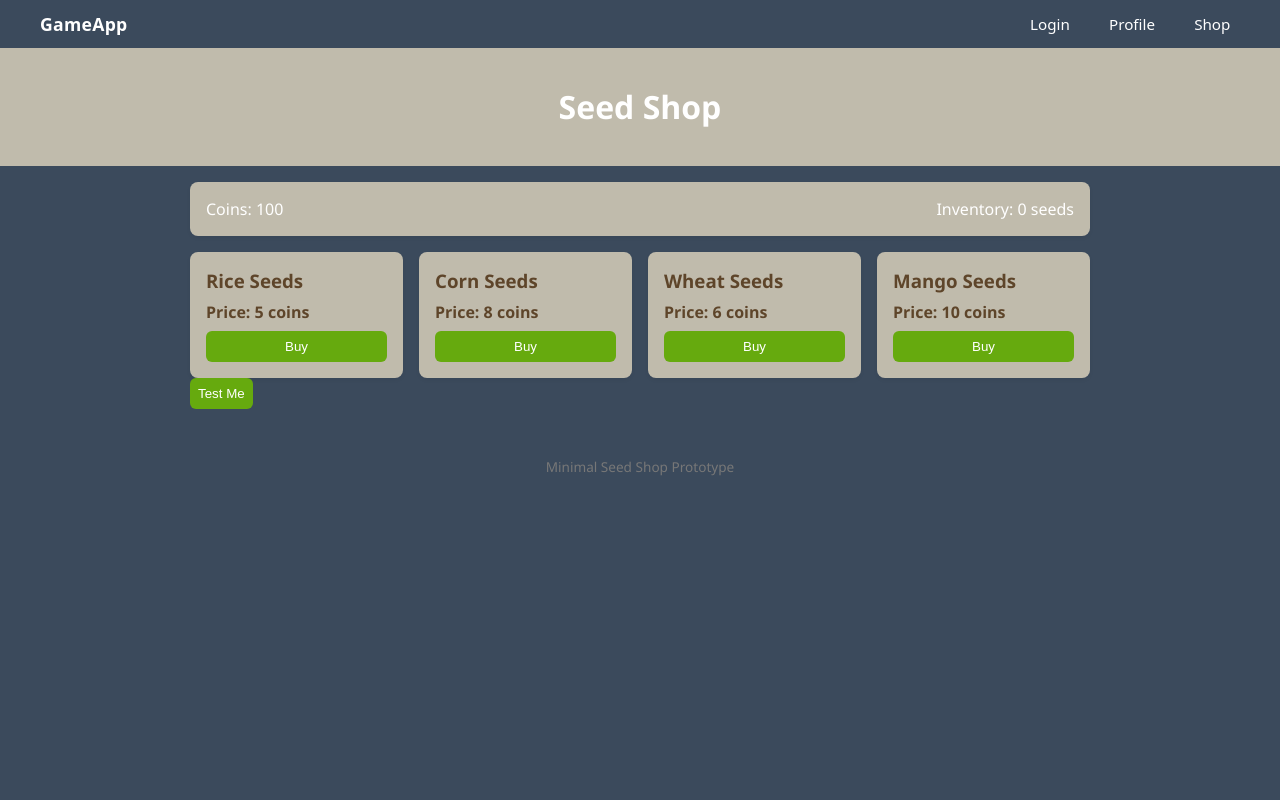
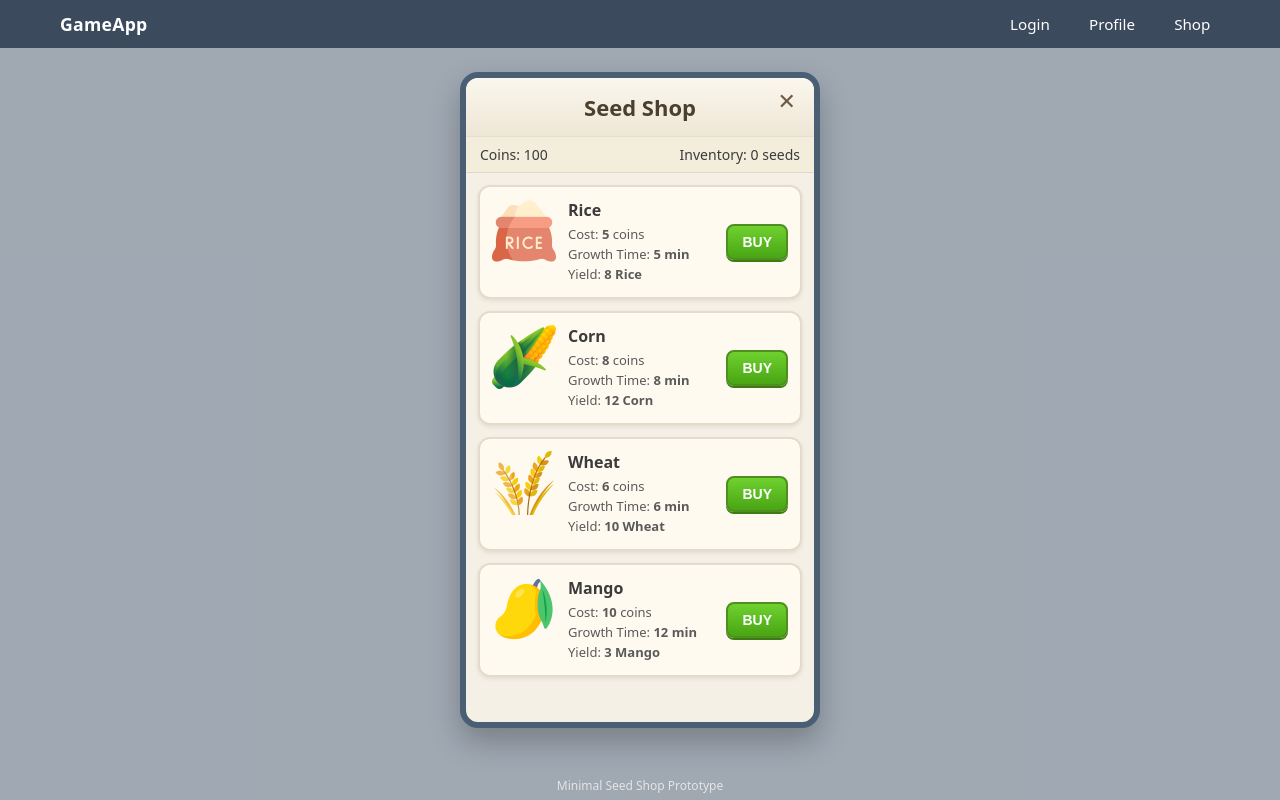
Before and after one commit to NectherLouieDev/pocket-farm-tycoon, a website built with Vite: page src/components/shop/index.html in a window 1280 px wide. Built offline with nearby package versions, Linux system fonts and the light colour scheme.

Commit message:
updated shop page and navigation to always be on top

```diff
--- a/src/components/navigation-bar/style.css
+++ b/src/components/navigation-bar/style.css
@@ -1,9 +1,20 @@
 /* Navigation Bar */
-.navigation-bar {
+/* .navigation-bar {
   width: 100%;
   background-color: #3b4a5c;
   color: #ffffff;
   font-family: system-ui, -apple-system, Segoe UI, Roboto, sans-serif;
+} */
+
+.navigation-bar {
+  position: fixed;   /* or absolute if you really want */
+  top: 0;
+  left: 0;
+  width: 100%;
+  background-color: #3b4a5c;
+  color: #ffffff;
+
+  z-index: 9999;     /* higher than your shop modal */
 }
 
 /* Inner container */
--- a/src/components/shop/index.html
+++ b/src/components/shop/index.html
@@ -1,6 +1,5 @@
 <!DOCTYPE html>
 <html lang="en">
-
 <head>
   <meta charset="UTF-8" />
   <meta name="viewport" content="width=device-width, initial-scale=1.0" />
@@ -10,21 +9,32 @@
 
 <body>
 
-  <header>
-    <h1 id="header-title">Farmer Seed Shop</h1>
-  </header>
+  <!-- Background page (optional later for your game screen) -->
+  <div class="app-background"></div>
 
-  <div class="container">
+  <!-- Seed shop panel -->
+  <div class="shop-modal">
 
-    <div class="balance">
-      <div>Coins: <span id="coins">100</span></div>
-      <div>Inventory: <span id="inventory">0</span> seeds</div>
+    <div class="shop-panel">
+
+      <!-- Header -->
+      <div class="shop-header">
+        <h2>Seed Shop</h2>
+        <button class="close-btn" aria-label="Close">✕</button>
+      </div>
+
+      <!-- Top status (coins + inventory like your prototype) -->
+      <div class="shop-status">
+        <div>Coins: <span id="coins">100</span></div>
+        <div>Inventory: <span id="inventory">0</span> seeds</div>
+      </div>
+
+      <!-- Items list (cards go here) -->
+      <div class="shop-list" id="shopGrid">
+        <!-- JS will insert shop cards here -->
+      </div>
+
     </div>
-
-    <!-- Only an empty container now -->
-    <div class="grid" id="shopGrid"></div>
-
-    <button id="testBtn">Test Me</button>
 
   </div>
 
@@ -36,5 +46,4 @@
   <script type="module" src="../../utils/navigationLoader.js"></script>
 
 </body>
-
 </html>
--- a/src/components/shop/script.js
+++ b/src/components/shop/script.js
@@ -1,33 +1,44 @@
-
 let headerTitle = "Seed Shop";
 
 let coins = 100;
 let inventory = 0;
 
 /* -----------------------------
-   SHOP DATA (separated)
+   SHOP DATA
 --------------------------------*/
 
 const seeds = [
   {
     id: "rice",
-    title: "Rice Seeds",
-    price: 5
+    title: "Rice",
+    price: 5,
+    image: "./images/rice.png",
+    growth: "5 min",
+    yield: "8 Rice"
   },
   {
     id: "corn",
-    title: "Corn Seeds",
-    price: 8
+    title: "Corn",
+    price: 8,
+    image: "./images/corn.png",
+    growth: "8 min",
+    yield: "12 Corn"
   },
   {
     id: "wheat",
-    title: "Wheat Seeds",
-    price: 6
+    title: "Wheat",
+    price: 6,
+    image: "./images/wheat.png",
+    growth: "6 min",
+    yield: "10 Wheat"
   },
   {
     id: "mango",
-    title: "Mango Seeds",
-    price: 10
+    title: "Mango",
+    price: 10,
+    image: "./images/mango.png",
+    growth: "12 min",
+    yield: "3 Mango"
   }
 ];
 
@@ -41,21 +52,25 @@ function renderShop() {
   shopGrid.innerHTML = "";
 
   seeds.forEach(seed => {
-    const card = document.createElement("div");
-    card.className = "card";
+    const item = document.createElement("div");
+    item.className = "shop-item";
 
-    card.innerHTML = `
-      <h3>${seed.title}</h3>
-      <div class="price">Price: ${seed.price} coins</div>
-      <button data-id="${seed.id}">Buy</button>
+    item.innerHTML = `
+      <img src="${seed.image}" alt="${seed.title}">
+      <div class="shop-item-info">
+        <h3>${seed.title}</h3>
+        <p>Cost: <strong>${seed.price}</strong> coins</p>
+        <p>Growth Time: <strong>${seed.growth}</strong></p>
+        <p>Yield: <strong>${seed.yield}</strong></p>
+      </div>
+      <button data-id="${seed.id}">BUY</button>
     `;
 
-    const button = card.querySelector("button");
-    button.addEventListener("click", () => {
+    item.querySelector("button").addEventListener("click", () => {
       buySeed(seed.id);
     });
 
-    shopGrid.appendChild(card);
+    shopGrid.appendChild(item);
   });
 }
 
@@ -65,36 +80,44 @@ function renderShop() {
 
 function buySeed(seedId) {
   const seed = seeds.find(s => s.id === seedId);
-
   if (!seed) return;
 
-  if (coins >= seed.price) {
-    coins -= seed.price;
-    inventory += 1;
+  if (coins < seed.price) {
+    alert("Not enough coins");
+    return;
+  }
 
-    updateUI();
-  } else {
-    alert("Not enough coins");
-  }
+  coins -= seed.price;
+  inventory += 1;
+
+  updateUI();
 }
 
 function updateUI() {
-  document.getElementById("header-title").textContent = headerTitle;
+  // Header title is now static in HTML (Seed Shop),
+  // so we only update stats.
   document.getElementById("coins").textContent = coins;
   document.getElementById("inventory").textContent = inventory;
+}
+
+/* -----------------------------
+   TEST BUTTON (keep working)
+--------------------------------*/
+
+const testBtn = document.getElementById("testBtn");
+
+if (testBtn) {
+  testBtn.addEventListener("click", onTestBtnClicked);
+}
+
+function onTestBtnClicked() {
+  testBtn.textContent = "HAHAHA";
+  alert("TeST BTN");
 }
 
 /* -----------------------------
    INIT
 --------------------------------*/
 
-var testBtn = document.getElementById("testBtn");
-testBtn.addEventListener("click", onTestBtnClicked);
-
-function onTestBtnClicked() {
-  testBtn.textContent = "HAHAHA";
-  alert("TeST BTN");
-}
-
 renderShop();
 updateUI();
--- a/src/components/shop/style.css
+++ b/src/components/shop/style.css
@@ -1,78 +1,188 @@
-body {
-    margin: 0;
-    font-family: "Segoe UI", Tahoma, Geneva, Verdana, sans-serif;
-    background: #3b4a5c;
-    color: #333333;
+/* -----------------------
+   Base
+------------------------ */
+
+* {
+  box-sizing: border-box;
 }
 
-header {
-    background: #c0bbac;
-    color: #fff;
-    padding: 1rem;
-    text-align: center;
+html, body {
+  margin: 0;
+  padding: 0;
+  font-family: system-ui, -apple-system, Segoe UI, Roboto, sans-serif;
+  background: #e6ecf2;
+  height: 100%;
+  color: #3b3b3b;
 }
 
-.container {
-    max-width: 900px;
-    margin: 0 auto;
-    padding: 1rem;
+/* -----------------------
+   Modal overlay
+------------------------ */
+
+.shop-modal {
+  position: fixed;
+  inset: 0;
+  background: rgba(30, 45, 60, 0.35);
+  display: flex;
+  align-items: center;
+  justify-content: center;
 }
 
-.balance {
-    background: #c0bbac;
-    color: #ffffff;
-    padding: 1rem;
-    border-radius: 8px;
-    margin-bottom: 1rem;
-    display: flex;
-    justify-content: space-between;
-    align-items: center;
-    box-shadow: 0 2px 4px rgba(0, 0, 0, 0.05);
+/* -----------------------
+   Main panel
+------------------------ */
+
+.shop-panel {
+  width: 360px;
+  max-width: 92vw;
+  height: 82vh;
+
+  background: #f5f0e6;
+  border-radius: 18px;
+
+  border: 6px solid #4b5f74;
+
+  display: flex;
+  flex-direction: column;
+
+  box-shadow: 0 14px 30px rgba(0,0,0,0.25);
+  overflow: hidden;
 }
 
-.grid {
-    display: grid;
-    grid-template-columns: repeat(auto-fill, minmax(200px, 1fr));
-    gap: 1rem;
+/* -----------------------
+   Header
+------------------------ */
+
+.shop-header {
+  position: relative;
+  background: linear-gradient(#fbf7ee, #eee6d6);
+  padding: 14px 16px;
+  text-align: center;
+  border-bottom: 1px solid rgba(0,0,0,0.1);
 }
 
-.card {
-    background: #c0bbac;
-    color:#5e452a;
-    border-radius: 8px;
-    padding: 1rem;
-    box-shadow: 0 2px 4px rgba(0, 0, 0, 0.05);
-    display: flex;
-    flex-direction: column;
-    justify-content: space-between;
+.shop-header h2 {
+  margin: 0;
+  font-size: 22px;
+  font-weight: 700;
+  color: #4b3f2f;
 }
 
-.card h3 {
-    margin: 0 0 0.5rem 0;
+.close-btn {
+  position: absolute;
+  right: 12px;
+  top: 10px;
+
+  border: none;
+  background: transparent;
+  font-size: 22px;
+  cursor: pointer;
+  color: #6b5b45;
 }
 
-.price {
-    font-weight: bold;
-    margin-bottom: 0.5rem;
+/* -----------------------
+   Status row
+------------------------ */
+
+.shop-status {
+  display: flex;
+  justify-content: space-between;
+  padding: 8px 14px;
+
+  font-size: 14px;
+  background: #f3eddc;
+  border-bottom: 1px solid rgba(0,0,0,0.08);
 }
 
-button {
-    background: #66aa0e;
-    color: #fff;
-    border: none;
-    border-radius: 6px;
-    padding: 0.5rem;
-    cursor: pointer;
-    transition: background 0.2s ease;
+/* -----------------------
+   List container
+------------------------ */
+
+.shop-list {
+  flex: 1;
+  padding: 12px;
+  overflow-y: auto;
 }
 
-button:hover {
-    background: #256628;
+/* -----------------------
+   Item card (JS should render this structure)
+------------------------ */
+
+.shop-item {
+  display: grid;
+  grid-template-columns: 64px 1fr auto;
+  gap: 12px;
+
+  background: #fffaf0;
+  border-radius: 12px;
+  padding: 12px;
+
+  margin-bottom: 12px;
+
+  border: 2px solid #e4dbc8;
+
+  box-shadow: inset 0 1px 0 rgba(255,255,255,0.6),
+              0 2px 4px rgba(0,0,0,0.08);
 }
 
+/* Crop image */
+
+.shop-item img {
+  width: 64px;
+  height: 64px;
+  object-fit: contain;
+}
+
+/* Info area */
+
+.shop-item-info h3 {
+  margin: 0 0 4px;
+  font-size: 16px;
+  font-weight: 700;
+}
+
+.shop-item-info p {
+  margin: 2px 0;
+  font-size: 13px;
+  color: #5a5a5a;
+}
+
+/* BUY button */
+
+.shop-item button {
+  align-self: center;
+
+  padding: 8px 14px;
+  border-radius: 8px;
+  border: 2px solid #4f8f1f;
+
+  background: linear-gradient(#6fd12f, #49a514);
+  color: #ffffff;
+
+  font-weight: 800;
+  font-size: 14px;
+
+  cursor: pointer;
+  box-shadow: 0 2px 0 #3b7d12;
+}
+
+.shop-item button:active {
+  transform: translateY(1px);
+  box-shadow: 0 1px 0 #3b7d12;
+}
+
+/* -----------------------
+   Footer (from your HTML)
+------------------------ */
+
 footer {
-    text-align: center;
-    font-size: 0.85rem;
-    color: #777;
-    margin-top: 2rem;
+  position: fixed;
+  bottom: 6px;
+  left: 0;
+  right: 0;
+  text-align: center;
+  font-size: 12px;
+  color: #ffffff;
+  opacity: 0.7;
+  pointer-events: none;
 }
```
Also changed, not shown: src/components/shop/images/corn.png (added), src/components/shop/images/mango.png (added), src/components/shop/images/rice.png (added), src/components/shop/images/wheat.png (added).
